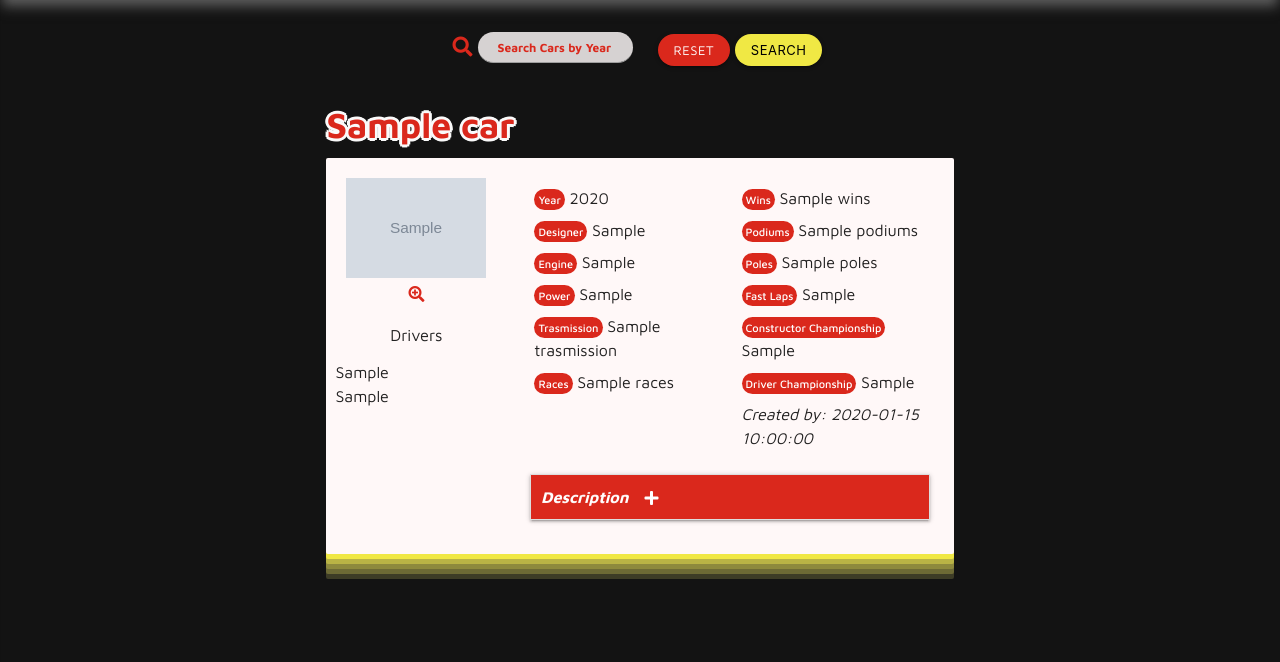
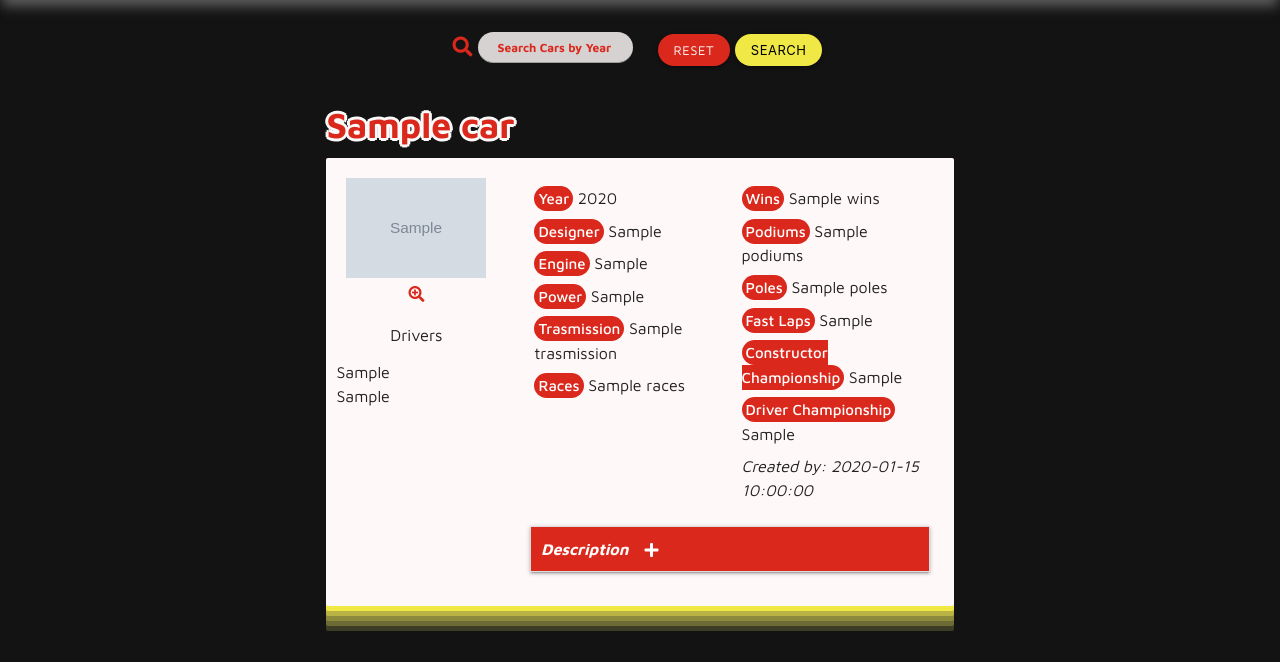
Before and after one commit to cartman1978/the-scuderia-ferrari_f1, a Flask app: page / in a window 1280 px wide. Shown: the part 70-732 px from the top of the page. Run offline with Flask 2, Linux system fonts and the light colour scheme; grey boxes marked "Sample" are stand-in pictures; a database or web service that is not in the repository returns one stand-in record (values such as "Sample title"); some libraries are stand-ins or nearby versions.

Commit message:
add font-zize media queries for strong element

```diff
--- a/static/css/style.css
+++ b/static/css/style.css
@@ -131,7 +131,7 @@ h3, .profileHeader {
 }
 
 #driver-list {
-    margin-left: 0.9rem;
+    margin-left: 1rem;
 }
 
 #edit-btn {
@@ -299,7 +299,7 @@ strong {
     color: var(--white);
     border-radius: 1.3rem;
     padding: 4px;
-    font-size: 1.1rem;
+    font-size: 1.5rem;
 }
 
 p {
@@ -395,6 +395,9 @@ p {
     .input-field.col label {
         font-size: 0.9rem;
     }
+    strong {
+        font-size: 1.1rem;
+    }
 }
 
 @media screen and (max-width: 1024px) {
```
